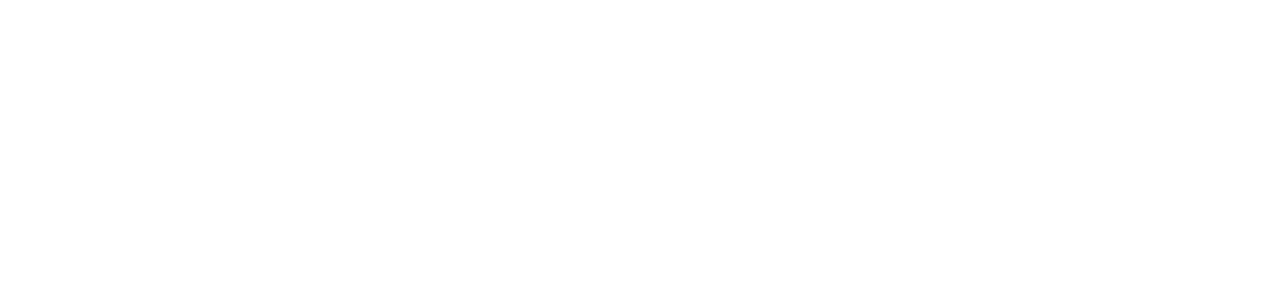
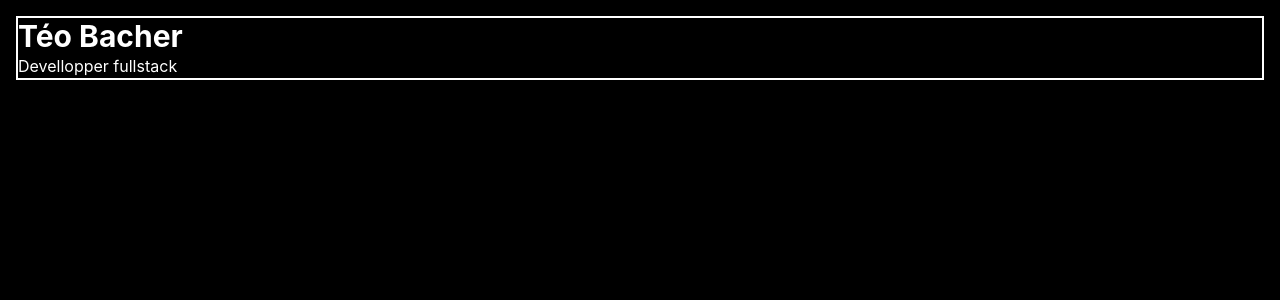
Before and after one commit to w0lwin/Portefolio, a React (Create React App) app in the folder portefolio/: page / in a window 1280 px wide. Shown: the top 300 px of the page. Built offline with nearby package versions, Linux system fonts and the light colour scheme.

Commit message:
feat(Controller) loading

```diff
--- a/portefolio/package.json
+++ b/portefolio/package.json
@@ -35,5 +35,8 @@
       "last 1 firefox version",
       "last 1 safari version"
     ]
+  },
+  "devDependencies": {
+    "tailwindcss": "^3.4.0"
   }
 }
--- a/portefolio/src/App.css
+++ b/portefolio/src/App.css
@@ -0,0 +1,31 @@
+@import 'tailwindcss/tailwind.css';
+
+@import 'tailwindcss/base.css';
+@import 'tailwindcss/components.css';
+@import 'tailwindcss/utilities.css';
+
+
+body {
+  background-color: black;
+}
+
+
+
+.infos {
+  display: flex;
+  flex-direction: column;
+  align-items: center;
+  justify-content: center;
+}
+
+.info {
+  margin: 0 1rem;
+}
+
+.info h6 {
+  font-size: 0.5rem;
+}
+
+.info p {
+  font-size: 1rem;
+}
--- a/portefolio/src/App.js
+++ b/portefolio/src/App.js
@@ -1,11 +1,16 @@
-import logo from './logo.svg';
+import { BrowserRouter as Router, Route, Routes } from 'react-router-dom';
 import './App.css';
+import Home from './Components/Home';
 
 function App() {
   return (
-    <div className="App">
-
-    </div>
+    <Router>
+      <div className="App">
+        <Routes>
+          <Route path="/" element={<Home />} />
+        </Routes>
+      </div>
+    </Router>
   );
 }
 
--- /dev/null
+++ b/portefolio/src/Components/Home.jsx
@@ -0,0 +1,33 @@
+
+import React, { useState,useEffect} from 'react';
+import Loading from './Loading';
+
+
+const Home = () => {
+  const [isLoading, setIsLoading] = useState(true);
+
+  useEffect(() => {
+    // Simulate an API call
+    setTimeout(() => {
+      setIsLoading(false);
+    }, 5000);
+  }, []);
+
+  if (isLoading) {
+    return <Loading />;
+  }
+
+
+
+
+  return (
+    <div className="mx-4 my-4 border-white border-2" >
+          <div>
+            <h1 className="text-3xl text-white font-bold " >Téo Bacher</h1>
+            <h6 className='text-white'>Devellopper fullstack</h6>
+          </div>
+      </div>
+  );
+};
+
+export default Home;
--- /dev/null
+++ b/portefolio/src/Components/Loading.jsx
@@ -0,0 +1,17 @@
+import React from 'react';
+
+const Loading = () => {
+  return (
+    <div className="text-white" style={{
+      display: 'flex',
+      width: '100vw',
+      height: '100vh',
+      justifyContent: 'center',
+      alignItems: 'center',
+    }}>
+      Teo Bacher Portefolio
+    </div>
+  );
+};
+
+export default Loading;
--- /dev/null
+++ b/portefolio/tailwind.config.js
@@ -0,0 +1,16 @@
+/** @type {import('tailwindcss').Config} */
+module.exports = {
+  content: [
+    "./src/**/*.{js,jsx,ts,tsx}",
+  ],
+
+  theme: {
+    extend: {
+      colors: {
+        'dark': '#1a202c',
+        'dark-light': '#2d3748',
+      },
+    },
+  },
+  plugins: [],
+}
```
Also changed, not shown: 1 other file (tests, documents, lock files or other folders).
